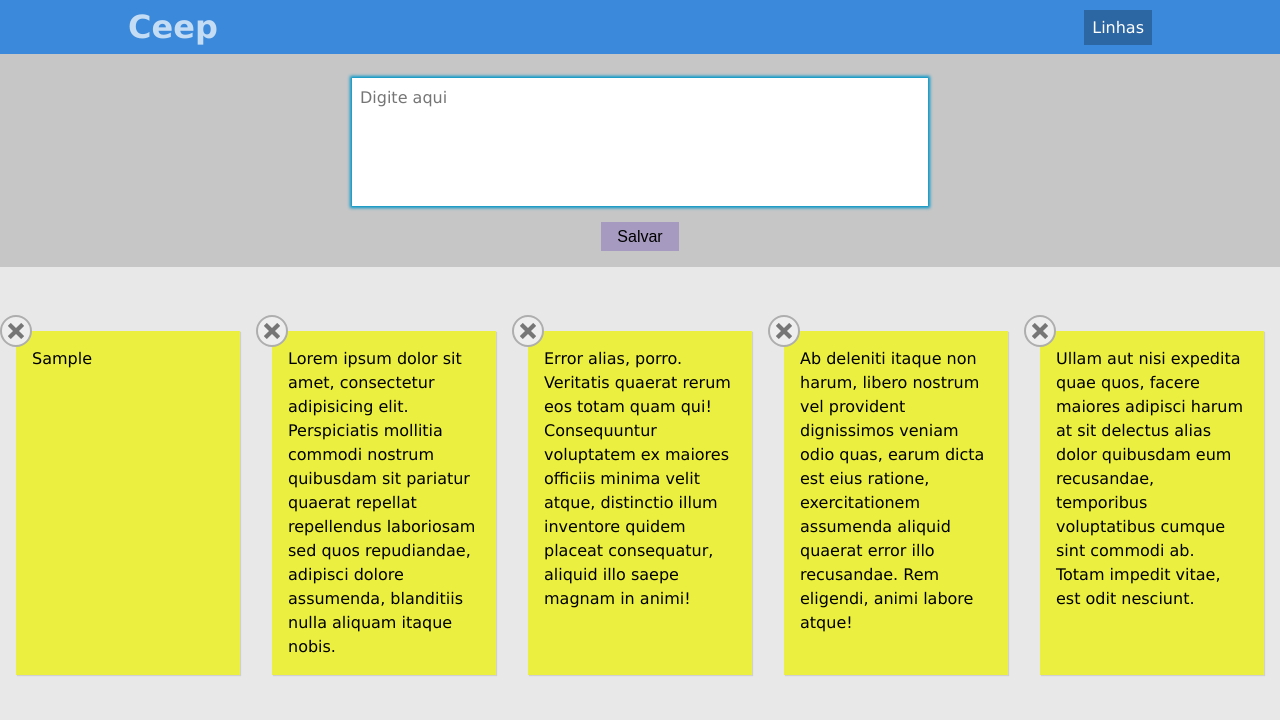
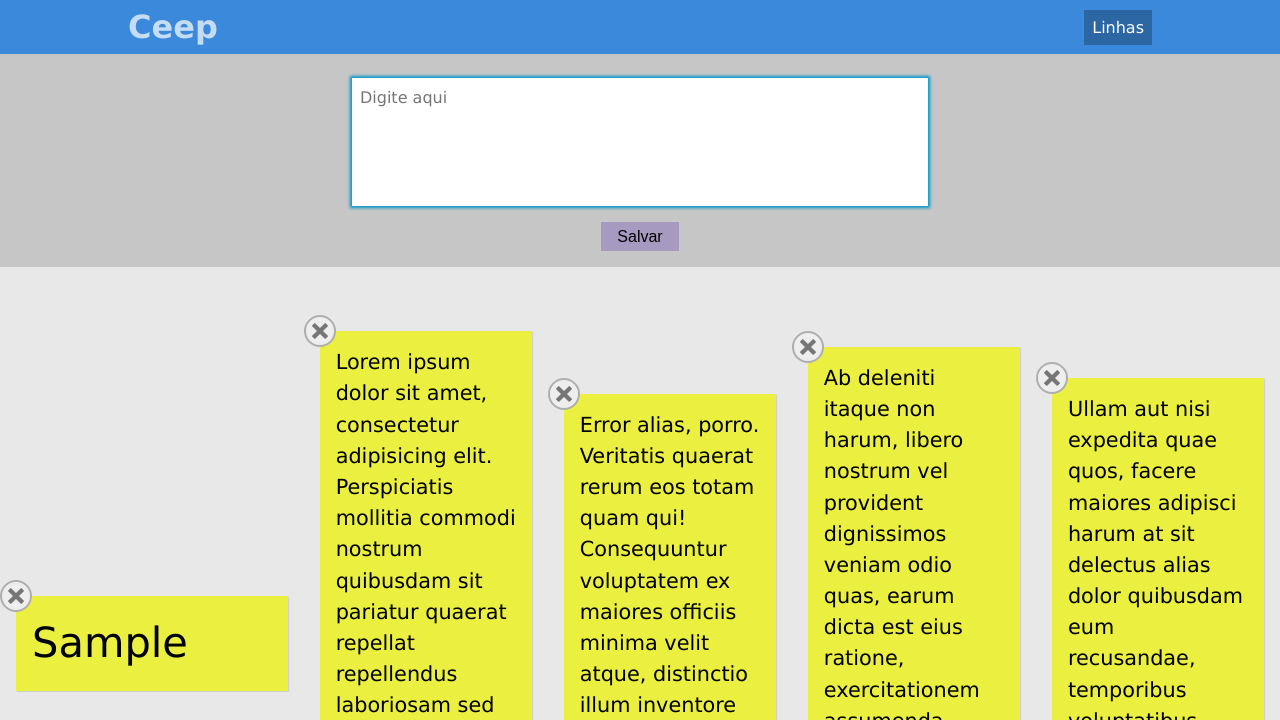
Before and after one commit to glauterlima/ceep, a plain HTML site: page index.html in a window 1280 px wide. Both pictures are taken after typing "Sample" into the empty fields and a click on the input "Salvar". Shown: the top 720 px of the page. Drawn offline with Linux system fonts and the light colour scheme.

Commit message:
Tamanho textos

```diff
--- a/css/cartao.css
+++ b/css/cartao.css
@@ -19,6 +19,21 @@
 		vertical-align: top;
 	}
 
+    .cartao--textoGrande {
+        font-size: 2em;
+        width: 6em;
+    }
+
+    .cartao--textoMedio {
+        font-size: 1.5em;
+        width: 9em;
+    }
+
+    .cartao--textoPequeno {
+        font-size: 1em;
+        width: 11em;
+    }
+
 }
 
 .cartao--some{
--- /dev/null
+++ b/css/mural.css
@@ -0,0 +1,16 @@
+.mural {
+    font-size: 1.2rem;
+}
+
+@media(min-width: 610px) {
+    .mural {
+        align-items: flex-start;
+    }
+}
+
+@media(min-width: 900px) {
+    .mural {
+        align-items: center;
+        font-size: 1.3rem;
+    }
+}
--- a/index.html
+++ b/index.html
@@ -11,6 +11,7 @@
     <link rel="stylesheet" href="css/cartao.css">
     <link rel="stylesheet" href="css/opcoesDoCartao.css">
     <link rel="stylesheet" href="css/novoCartao.css">
+    <link rel="stylesheet" href="css/mural.css">
 
 </head>
 
--- a/javascript/principal.js
+++ b/javascript/principal.js
@@ -44,21 +44,46 @@ $('.novoCartao').submit(salvaCartao);
 function salvaCartao(evento) {
     evento.preventDefault();
     var campoConteudo = $('.novoCartao-conteudo', this);
-    var digitado = campoConteudo.val().trim();
+    var digitado = campoConteudo.val().trim().replace(/\n/g, '<br>');
 
     if (digitado) {
 
         contador++;
-        var conteudoNovoCartao = $('<p>').addClass('cartao-conteudo').text(digitado);
+        var conteudoNovoCartao = $('<p>').addClass('cartao-conteudo').html(digitado);
         var botaoRemove = $('<button>').addClass('opcoesDoCartao-opcao opcoesDoCartao-remove').text('Remove').click(removeCartao).attr('data-cartao', contador);
         var opcoesDoCartao = $('<div>').addClass('opcoesDoCartao').append(botaoRemove);
+        var tipoCartao = decideTipoCartao(digitado);
 
-        $('<div>').addClass('cartao').append(opcoesDoCartao).append(conteudoNovoCartao).attr('id', 'cartao' + contador).prependTo('.mural');
+        $('<div>').addClass('cartao').addClass(tipoCartao).append(opcoesDoCartao).append(conteudoNovoCartao).attr('id', 'cartao' + contador).prependTo('.mural');
     }
     campoConteudo.val('');
     campoConteudo.focus();
 
 }
+
+function decideTipoCartao(texto) {
+    var quebras = texto.split('<br>').length - 1;
+    var semQuebras = texto.replace('<br>', ' ');
+    var letras = semQuebras.length;
+    var palavras = semQuebras.split(' ');
+    var tamanhoMaiorPalavra = 0;
+
+    $.each(palavras, function() {
+        var palavra = this;
+        if(palavra.length > tamanhoMaiorPalavra) {
+            tamanhoMaiorPalavra = palavra.length;
+        }
+    });
+
+    if(quebras < 5 && letras < 55 && tamanhoMaiorPalavra < 9) {
+        return "cartao--textoGrande";
+    } else if (quebras < 6 && letras < 75 && tamanhoMaiorPalavra < 12) {
+        return "cartao--textoMedio";
+    } else {
+        return "cartao--textoPequeno";
+    }
+}
+
 
 /*function salvaCartao(evento){
     evento.preventDefault();
```
